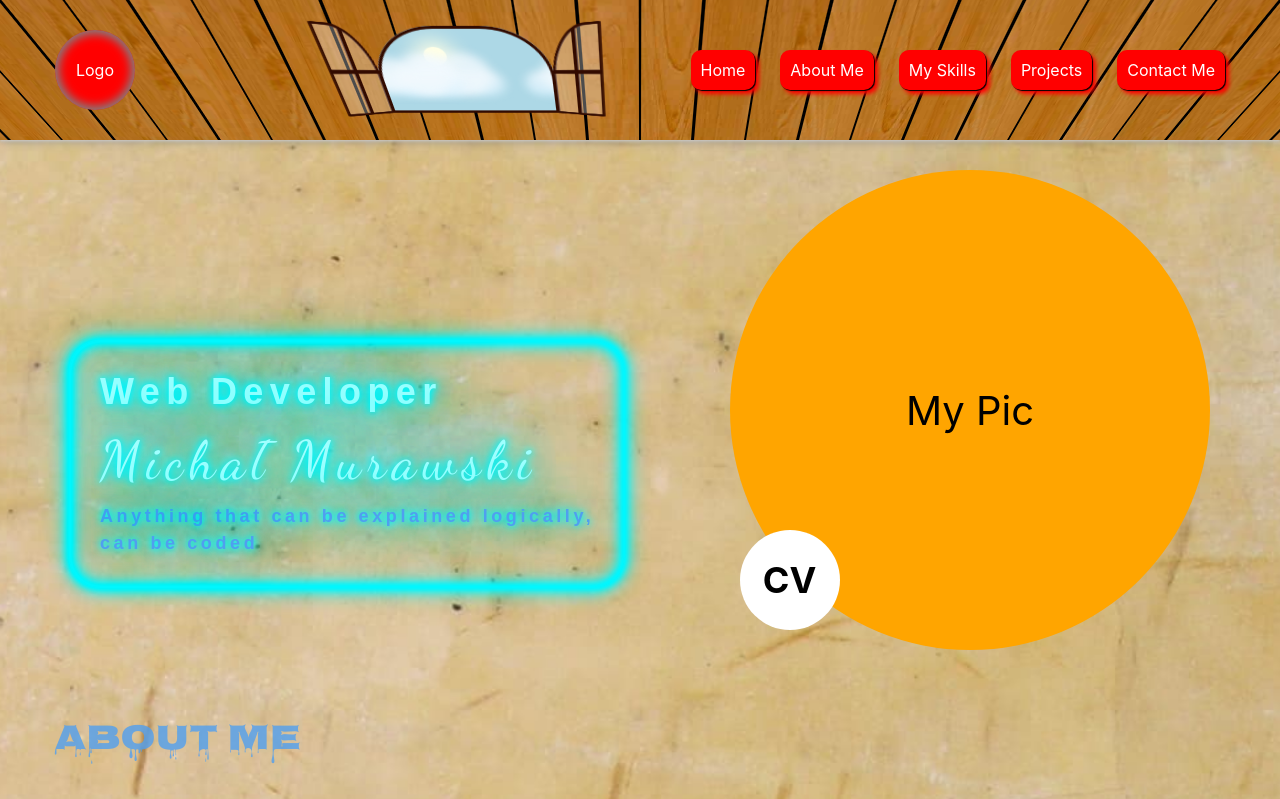
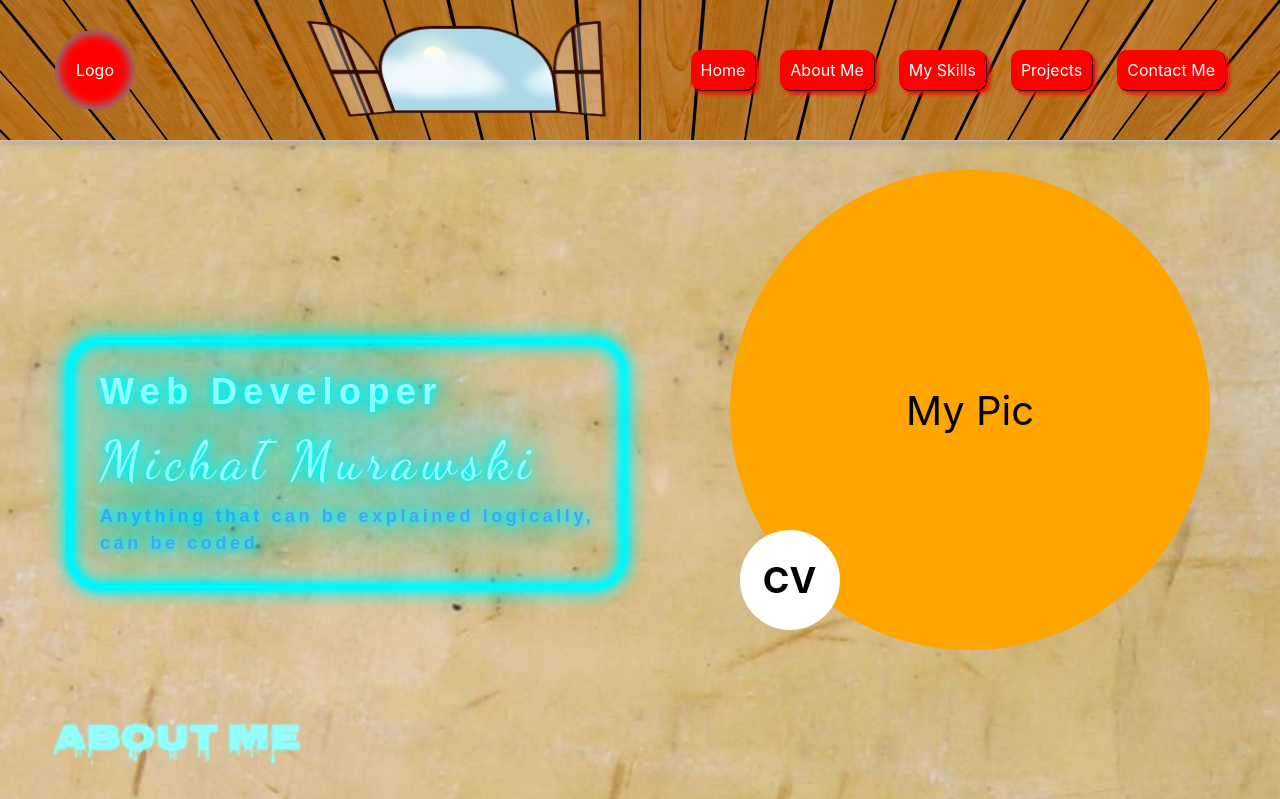
Before and after one commit to AMichalMurawski/portfolio, a React (Create React App) app: page /#home in a window 1280 px wide. Shown: the top 799 px of the page. Built offline with nearby package versions, Linux system fonts and the light colour scheme; a web font is replaced by a local one.

Commit message:
change color + add text shadow to Subtitle

```diff
--- a/src/components/elements/Subtitle/Subtitle.styled.ts
+++ b/src/components/elements/Subtitle/Subtitle.styled.ts
@@ -2,7 +2,7 @@ import styled from 'styled-components';
 import { H2Element } from '../../../utils/styles';
 
 export const Sub = styled(H2Element)`
-  ${props => props.theme.fontFamily.Nosifer700}
+  ${props => props.theme.fontFamily.Nosifer400}
   color: ${props => props.theme.color.subtilte};
-  font-weight: 400;
+  text-shadow: 0 0 2px #a0ffff, 0 0 4px #90ffff;
 `;
--- a/src/utils/styles/styleData.ts
+++ b/src/utils/styles/styleData.ts
@@ -84,7 +84,7 @@ const lightStyle = {
   color: {
     main: 'black',
     introduction_sentence: '#509fef',
-    subtilte: '#509fefcc',
+    subtilte: '#90ffff',
   },
   bg: {
     main: '#eee',
@@ -122,7 +122,7 @@ const darkStyle = {
     main: 'white',
     introduction_sentence: '#50dfef',
     // subtilte: '#50dfef80',
-    subtilte: '#509fef',
+    subtilte: '#a0ffff',
   },
   bg: {
     main: '#444',
```
